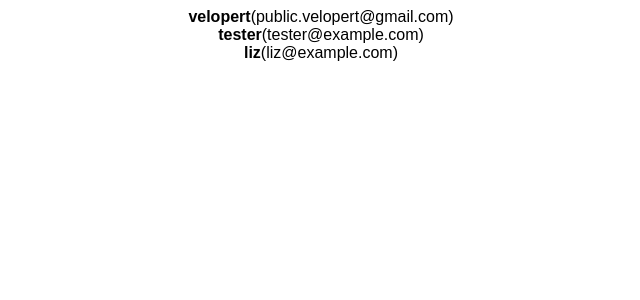
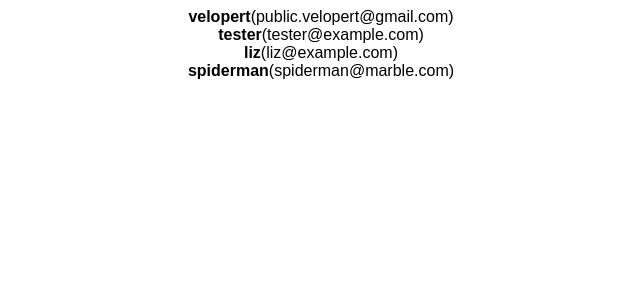
Before and after one commit to ImportantHan/React_Arrangement, a React (Create React App) app: page / in a window 1280 px wide. Shown: the top 300 px of the page, without its empty margins (319-959 px from the left). Built offline with nearby package versions, Linux system fonts and the light colour scheme.

Commit message:
Arrangement Arrangement ing...

```diff
--- a/src/UserList.js
+++ b/src/UserList.js
@@ -25,6 +25,11 @@ function UserList() {
       id: 3,
       username: "liz",
       email: "liz@example.com"
+    },
+    {
+      id: 4,
+      username: "spiderman",
+      email: "spiderman@marble.com"
     }
   ];
   return (
```
